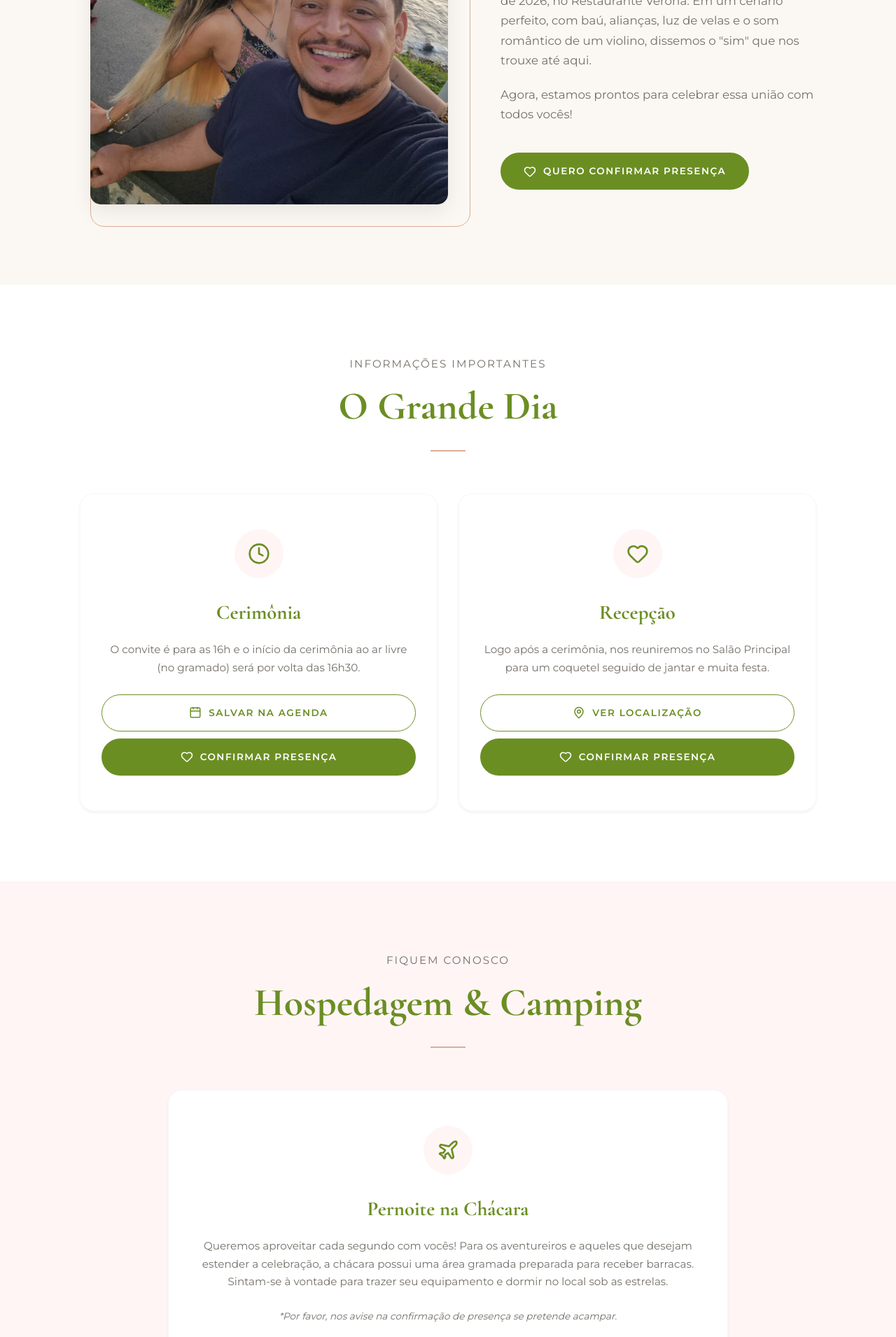
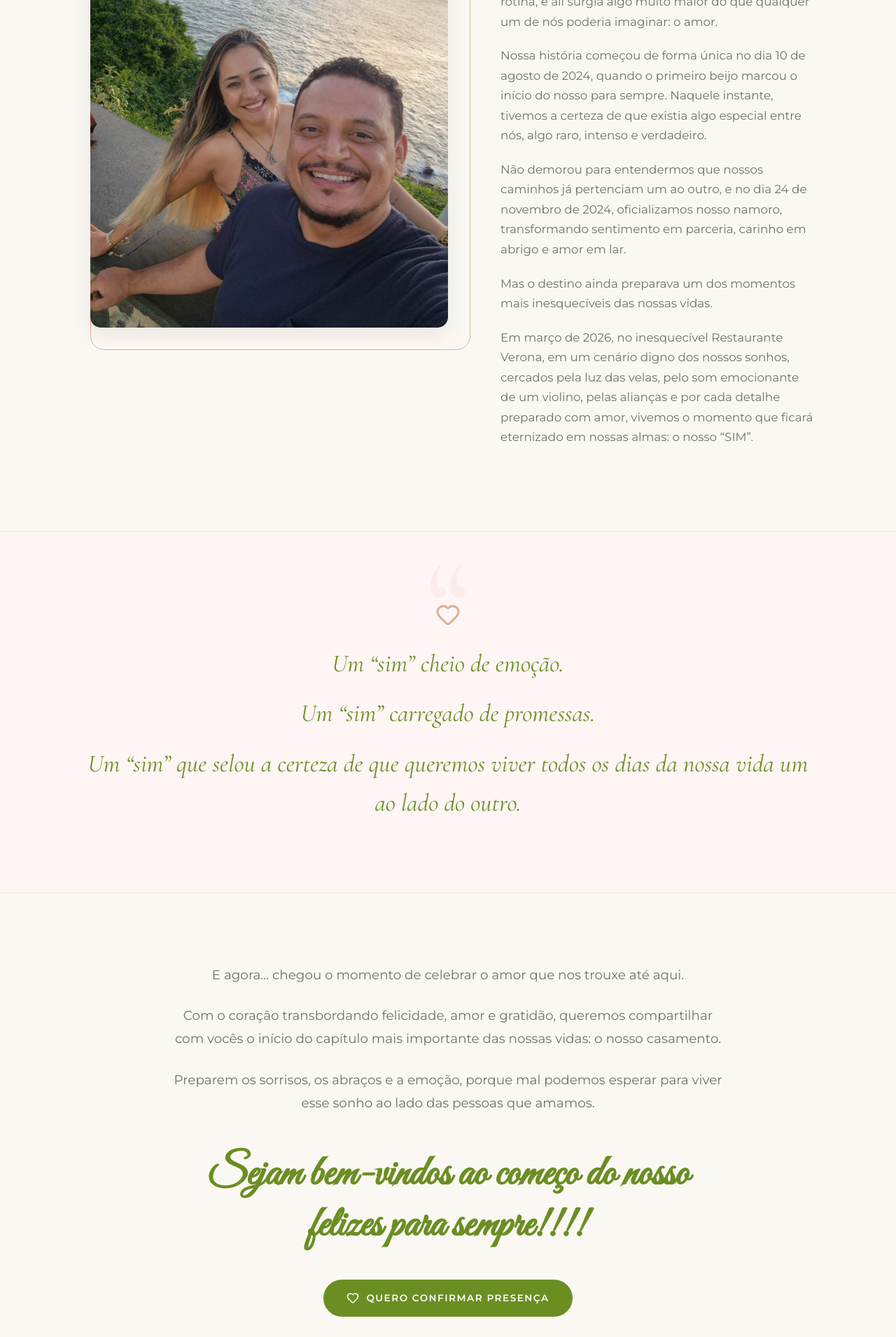
Before and after one commit to Intern-Yago/casamentomae, a React (Vite) app: page / in a window 1280 px wide. Shown: the part 1460-3370 px from the top of the page at 70% size. Built offline with nearby package versions, Linux system fonts and the light colour scheme; no server answers.

Commit message:
feat: update wedding story narrative and implement Decolar-style companion selector

```diff
--- a/src/App.tsx
+++ b/src/App.tsx
@@ -18,6 +18,16 @@ const Home: React.FC = () => {
   const [isAttending, setIsAttending] = useState(true);
   const [timeLeft, setTimeLeft] = useState({ days: 0, hours: 0, minutes: 0, seconds: 0, finished: false });
   const [copySuccess, setCopySuccess] = useState(false);
+  const [adults, setAdults] = useState(0);
+  const [children, setChildren] = useState(0);
+
+  const handleAdultChange = (amount: number) => {
+    setAdults(prev => Math.max(0, prev + amount));
+  };
+
+  const handleChildrenChange = (amount: number) => {
+    setChildren(prev => Math.max(0, prev + amount));
+  };
 
   const calculateTimeLeft = useCallback(() => {
     const weddingDate = new Date("2027-04-24T16:00:00").getTime();
@@ -151,12 +161,38 @@ const Home: React.FC = () => {
               <img src="/img_hist.jpeg" alt="Lidiane e Pedro Henrique" className="story-img" />
             </div>
             <div className="story-text" data-aos="fade-left">
-              <h3>Do primeiro beijo ao sim!</h3>
-              <p>Nossa história começou de forma especial no dia 10 de agosto de 2024, quando o primeiro beijo marcou o início de algo que sabíamos ser único.</p>
-              <p>Não demorou muito para percebermos que queríamos caminhar juntos, e no dia 24 de novembro de 2024, oficializamos nosso namoro.</p>
-              <p>O momento mais emocionante aconteceu em março de 2026, no Restaurante Verona. Em um cenário perfeito, com baú, alianças, luz de velas e o som romântico de um violino, dissemos o "sim" que nos trouxe até aqui.</p>
-              <p>Agora, estamos prontos para celebrar essa união com todos vocês!</p>
-              <a href="#rsvp" className="btn btn-primary" style={{ marginTop: '20px' }}>
+              <h3>Do primeiro "oi" ao sim!</h3>
+              <p>Quem diria que um simples “oi” em uma mesa de bar, entre copos cheios de cerveja, risadas sinceras e conversas sem hora para acabar, seria o começo da história mais linda das nossas vidas?</p>
+              <p>O que parecia apenas uma breve amizade foi crescendo aos poucos. Entre encontros, olhares e conversas, nasceu uma admiração diferente… um carinho leve, verdadeiro e inevitável. Sem perceber, dois corações começaram a se encontrar no meio da rotina, e ali surgia algo muito maior do que qualquer um de nós poderia imaginar: o amor.</p>
+              <p>Nossa história começou de forma única no dia 10 de agosto de 2024, quando o primeiro beijo marcou o início do nosso para sempre. Naquele instante, tivemos a certeza de que existia algo especial entre nós, algo raro, intenso e verdadeiro.</p>
+              <p>Não demorou para entendermos que nossos caminhos já pertenciam um ao outro, e no dia 24 de novembro de 2024, oficializamos nosso namoro, transformando sentimento em parceria, carinho em abrigo e amor em lar.</p>
+              <p>Mas o destino ainda preparava um dos momentos mais inesquecíveis das nossas vidas.</p>
+              <p>Em março de 2026, no inesquecível Restaurante Verona, em um cenário digno dos nossos sonhos, cercados pela luz das velas, pelo som emocionante de um violino, pelas alianças e por cada detalhe preparado com amor, vivemos o momento que ficará eternizado em nossas almas: o nosso “SIM”.</p>
+            </div>
+          </div>
+        </div>
+      </section>
+
+      {/* Divisor com o SIM em Destaque */}
+      <section className="story-quote-divider bg-blush-soft" data-aos="zoom-in">
+        <div className="container">
+          <Heart size={36} className="heart-pulse" style={{ color: 'var(--blush)', margin: '0 auto 24px', display: 'block' }} />
+          <p className="quote-line">Um “sim” cheio de emoção.</p>
+          <p className="quote-line">Um “sim” carregado de promessas.</p>
+          <p className="quote-line">Um “sim” que selou a certeza de que queremos viver todos os dias da nossa vida um ao lado do outro.</p>
+        </div>
+      </section>
+
+      {/* Celebrando o Amor */}
+      <section id="celebracao" className="bg-cream">
+        <div className="container">
+          <div className="story-celebration-container" data-aos="fade-up">
+            <p>E agora… chegou o momento de celebrar o amor que nos trouxe até aqui.</p>
+            <p>Com o coração transbordando felicidade, amor e gratidão, queremos compartilhar com vocês o início do capítulo mais importante das nossas vidas: o nosso casamento.</p>
+            <p>Preparem os sorrisos, os abraços e a emoção, porque mal podemos esperar para viver esse sonho ao lado das pessoas que amamos.</p>
+            <h4 className="celebration-welcome">Sejam bem-vindos ao começo do nosso felizes para sempre!!!!</h4>
+            <div style={{ display: 'flex', justifyContent: 'center', marginTop: '40px' }}>
+              <a href="#rsvp" className="btn btn-primary">
                 <Heart size={18} /> Quero Confirmar Presença
               </a>
             </div>
@@ -351,14 +387,65 @@ const Home: React.FC = () => {
                   </div>
 
                   {isAttending && (
-                    <div className="form-group">
-                      <label htmlFor="guests">Quantos acompanhantes?</label>
-                      <select id="guests">
-                        <option value="0">Apenas eu</option>
-                        <option value="1">1 acompanhante</option>
-                        <option value="2">2 acompanhantes</option>
-                        <option value="3">3 acompanhantes</option>
-                      </select>
+                    <div className="form-group full">
+                      <label>Acompanhantes</label>
+                      <div className="companion-selector-container">
+                        {/* Maiores */}
+                        <div className="companion-row">
+                          <div className="companion-info">
+                            <span className="companion-title">Maiores</span>
+                            <span className="companion-subtitle">A partir de 18 anos</span>
+                          </div>
+                          <div className="counter-controls">
+                            <button
+                              type="button"
+                              className="counter-btn"
+                              onClick={() => handleAdultChange(-1)}
+                              disabled={adults === 0}
+                              aria-label="Diminuir acompanhantes maiores"
+                            >
+                              -
+                            </button>
+                            <span className="counter-value">{adults}</span>
+                            <button
+                              type="button"
+                              className="counter-btn"
+                              onClick={() => handleAdultChange(1)}
+                              aria-label="Aumentar acompanhantes maiores"
+                            >
+                              +
+                            </button>
+                          </div>
+                        </div>
+
+                        {/* Menores */}
+                        <div className="companion-row">
+                          <div className="companion-info">
+                            <span className="companion-title">Menores</span>
+                            <span className="companion-subtitle">Até 17 anos</span>
+                          </div>
+                          <div className="counter-controls">
+                            <button
+                              type="button"
+                              className="counter-btn"
+                              onClick={() => handleChildrenChange(-1)}
+                              disabled={children === 0}
+                              aria-label="Diminuir acompanhantes menores"
+                            >
+                              -
+                            </button>
+                            <span className="counter-value">{children}</span>
+                            <button
+                              type="button"
+                              className="counter-btn"
+                              onClick={() => handleChildrenChange(1)}
+                              aria-label="Aumentar acompanhantes menores"
+                            >
+                              +
+                            </button>
+                          </div>
+                        </div>
+                      </div>
                     </div>
                   )}
 
--- a/src/index.css
+++ b/src/index.css
@@ -453,6 +453,67 @@ section {
   color: var(--muted);
 }
 
+/* Story Quote Divider */
+.story-quote-divider {
+  padding: 100px 24px;
+  text-align: center;
+  position: relative;
+  overflow: hidden;
+  border-top: 1px solid rgba(220, 174, 150, 0.2);
+  border-bottom: 1px solid rgba(220, 174, 150, 0.2);
+}
+
+.story-quote-divider::before {
+  content: '“';
+  position: absolute;
+  top: 10px;
+  left: 50%;
+  transform: translateX(-50%);
+  font-family: var(--font-serif);
+  font-size: 12rem;
+  color: rgba(220, 174, 150, 0.12);
+  line-height: 1;
+}
+
+.quote-line {
+  font-family: var(--font-serif);
+  font-size: clamp(1.4rem, 3.5vw, 2.2rem);
+  font-style: italic;
+  font-weight: 500;
+  color: var(--olive);
+  line-height: 1.6;
+  margin-bottom: 15px;
+  position: relative;
+  z-index: 1;
+}
+
+.quote-line:last-child {
+  margin-bottom: 0;
+}
+
+/* Celebration Section */
+.story-celebration-container {
+  max-width: 800px;
+  margin: 0 auto;
+  text-align: center;
+}
+
+.story-celebration-container p {
+  font-size: 1.15rem;
+  line-height: 1.8;
+  color: var(--muted);
+  margin-bottom: 25px;
+}
+
+.celebration-welcome {
+  font-family: var(--font-cursive);
+  font-size: clamp(2.5rem, 6vw, 3.8rem);
+  color: var(--olive);
+  margin-top: 50px;
+  margin-bottom: 10px;
+  line-height: 1.2;
+}
+
 @media (max-width: 900px) {
   .story-grid {
     grid-template-columns: 1fr;
@@ -876,3 +937,96 @@ footer {
     font-size: 1.1rem;
   }
 }
+
+/* --- Decolar-style Companion Selector --- */
+.companion-selector-container {
+  background: #fdfdfd;
+  border: 2px solid #f0f0f0;
+  border-radius: 12px;
+  padding: 16px 20px;
+  margin-top: 5px;
+  transition: all 0.3s ease;
+}
+
+.companion-selector-container:focus-within {
+  border-color: var(--olive);
+  background: var(--white);
+  box-shadow: 0 10px 20px rgba(111, 125, 58, 0.08);
+}
+
+.companion-row {
+  display: flex;
+  align-items: center;
+  justify-content: space-between;
+  padding: 12px 0;
+}
+
+.companion-row:not(:last-child) {
+  border-bottom: 1px solid #f5f5f5;
+  margin-bottom: 8px;
+}
+
+.companion-info {
+  display: flex;
+  flex-direction: column;
+}
+
+.companion-title {
+  font-weight: 700;
+  font-size: 1rem;
+  color: var(--text);
+}
+
+.companion-subtitle {
+  font-size: 0.8rem;
+  color: var(--muted);
+  margin-top: 2px;
+}
+
+.counter-controls {
+  display: flex;
+  align-items: center;
+  gap: 16px;
+}
+
+.counter-btn {
+  width: 36px;
+  height: 36px;
+  border-radius: 50%;
+  border: 2px solid var(--olive);
+  background: transparent;
+  color: var(--olive);
+  font-size: 1.2rem;
+  font-weight: 700;
+  display: flex;
+  align-items: center;
+  justify-content: center;
+  cursor: pointer;
+  transition: all 0.2s ease;
+  user-select: none;
+}
+
+.counter-btn:hover:not(:disabled) {
+  background: var(--olive);
+  color: var(--white);
+  transform: scale(1.05);
+}
+
+.counter-btn:active:not(:disabled) {
+  transform: scale(0.95);
+}
+
+.counter-btn:disabled {
+  border-color: #e0e0e0;
+  color: #d0d0d0;
+  cursor: not-allowed;
+  opacity: 0.5;
+}
+
+.counter-value {
+  font-size: 1.2rem;
+  font-weight: 700;
+  min-width: 24px;
+  text-align: center;
+  color: var(--text);
+}
```
